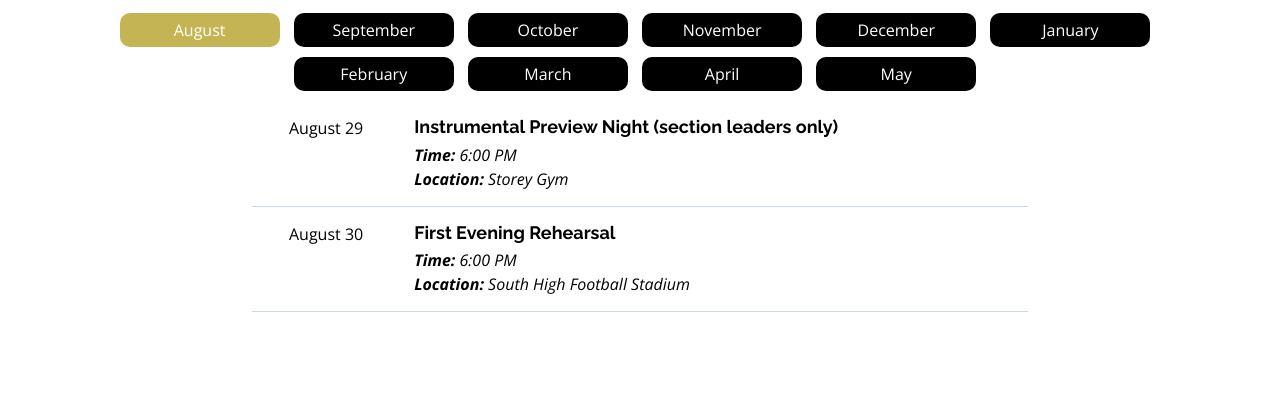
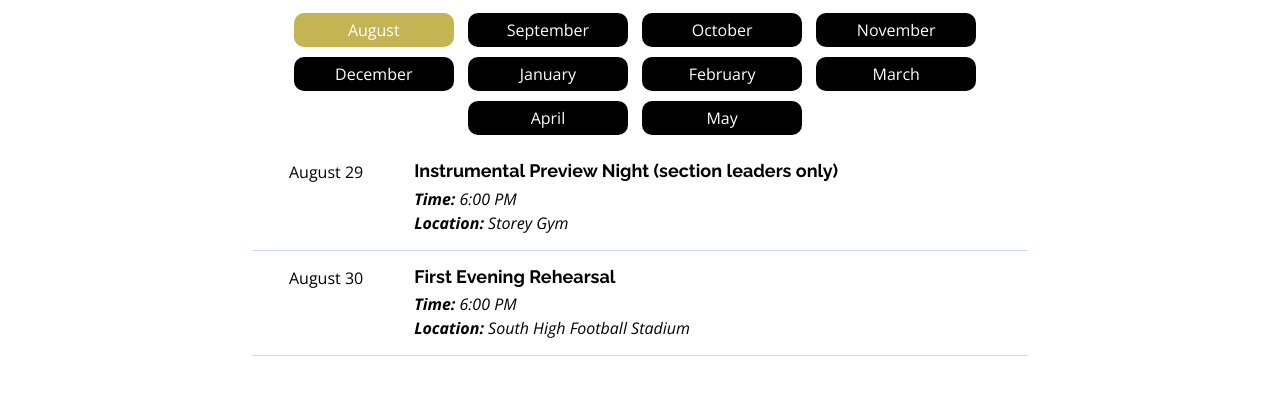
Before and after one commit to btschu/shs_concert_schedule, a plain HTML site: page index.html in a window 1280 px wide. Shown: the part 235-630 px from the top of the page. Drawn offline with nearby package versions, Linux system fonts and the light colour scheme.

Commit message:
fixed tabs

```diff
--- a/index.html
+++ b/index.html
@@ -46,7 +46,7 @@
 
         <h2 class="text-center mb-3">2022-2023 Concert Schedule</h2>
 
-        <ul class="nav nav-tabs" role="tablist" data-aos="fade-up" data-aos-delay="100">
+        <ul class="nav nav-tabs col-lg-8" role="tablist" data-aos="fade-up" data-aos-delay="100">
           <li class="nav-item">
             <a class="nav-link active" href="#august" role="tab" data-bs-toggle="tab">August</a>
           </li>
```
